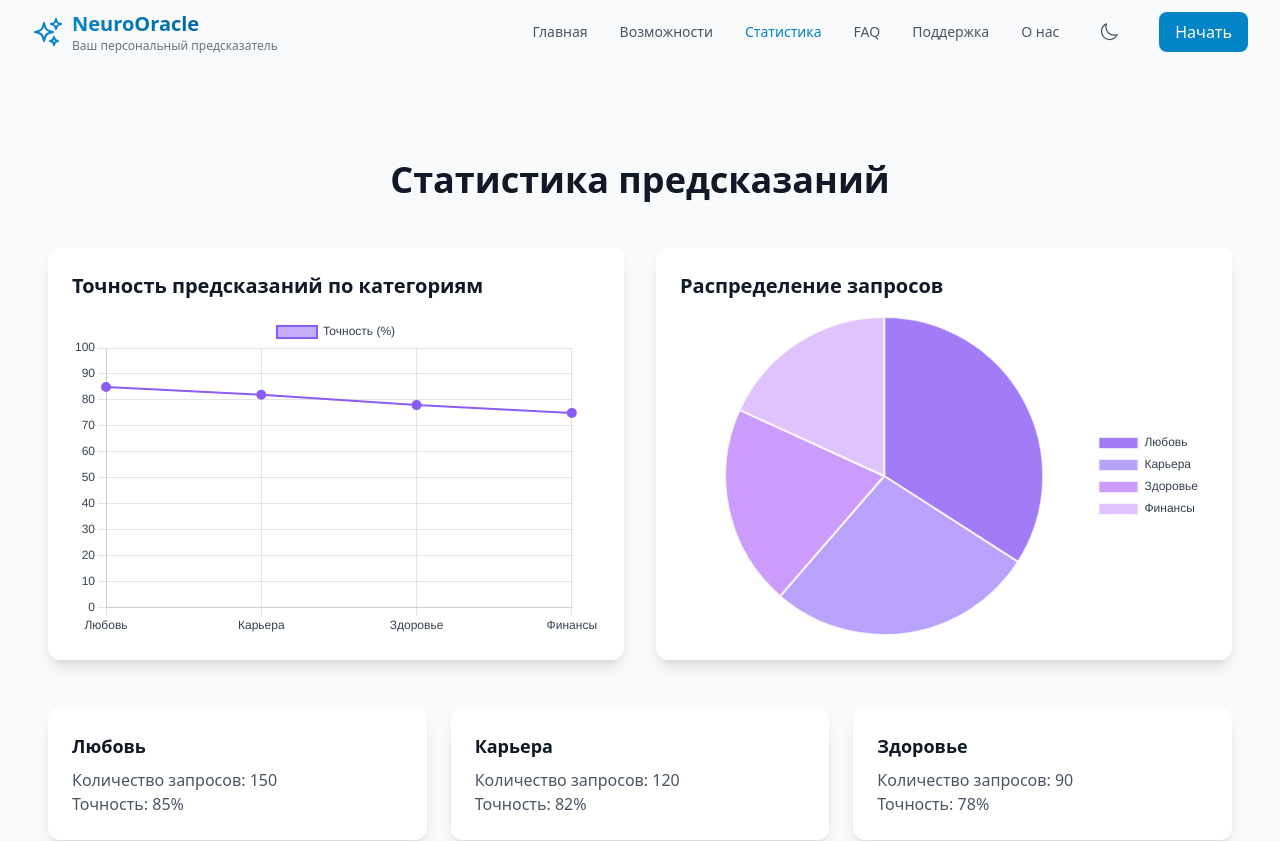
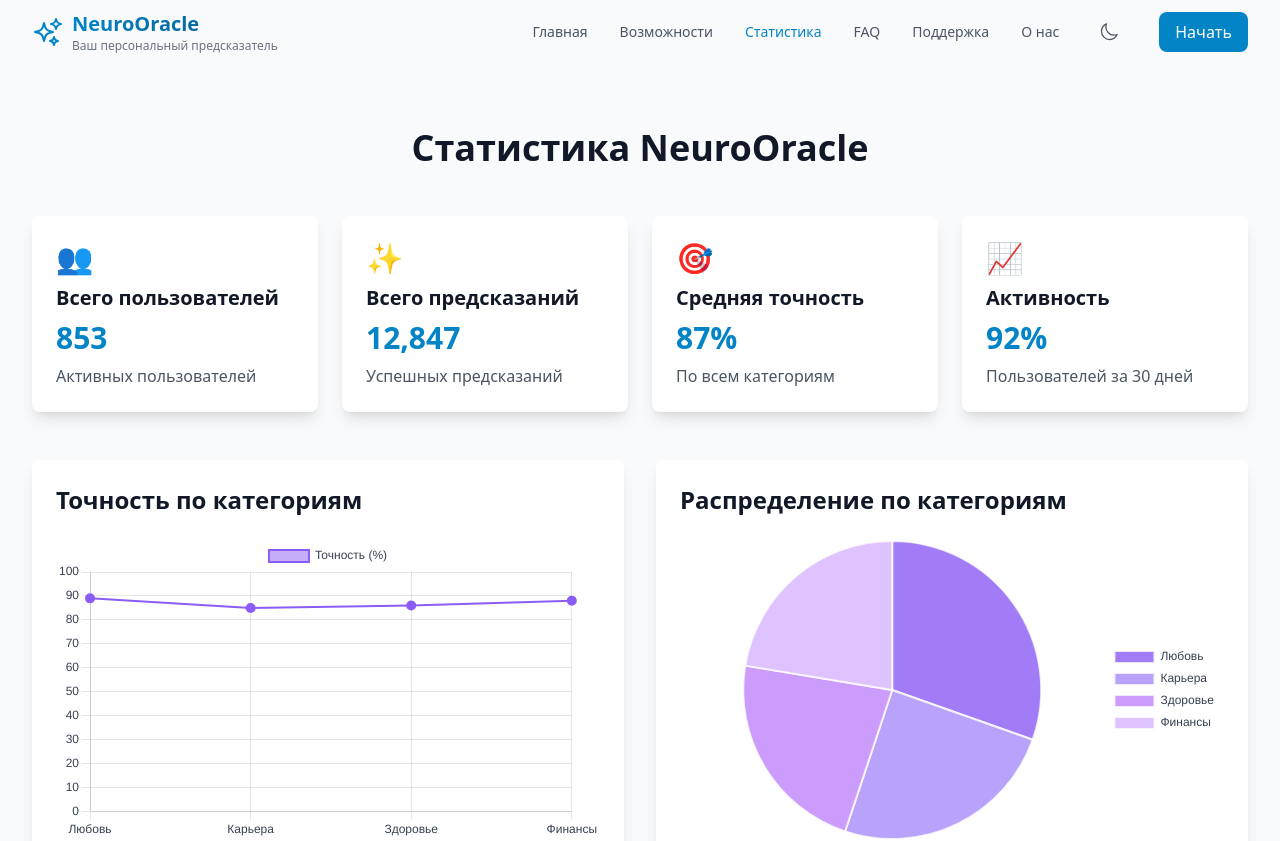
Before and after one commit to lesha358/NeuroOracle, a Next.js app: page /stats in a window 1280 px wide. Shown: the top 841 px of the page. Built offline with nearby package versions, Linux system fonts and the light colour scheme.

Commit message:
feat: обновлена страница статистики с более подробной информацией

```diff
--- a/pages/stats.tsx
+++ b/pages/stats.tsx
@@ -1,105 +1,95 @@
 import { NextPage } from 'next';
-import Head from 'next/head';
 import { StatsChart } from '../components/StatsChart';
 import { StatsPieChart } from '../components/StatsPieChart';
 import { FadeIn } from '../components/FadeIn';
 
 const stats = [
   {
-    title: 'Общая точность',
-    value: '83%',
-    description: 'Средняя точность предсказаний'
+    title: 'Всего пользователей',
+    value: '853',
+    description: 'Активных пользователей',
+    icon: '👥'
   },
   {
     title: 'Всего предсказаний',
-    value: '15,234',
-    description: 'Успешных предсказаний'
+    value: '12,847',
+    description: 'Успешных предсказаний',
+    icon: '✨'
   },
   {
-    title: 'Активных пользователей',
-    value: '2,456',
-    description: 'Ежемесячно'
+    title: 'Средняя точность',
+    value: '87%',
+    description: 'По всем категориям',
+    icon: '🎯'
   },
   {
-    title: 'Среднее время ответа',
-    value: '1.2с',
-    description: 'На обработку запроса'
+    title: 'Активность',
+    value: '92%',
+    description: 'Пользователей за 30 дней',
+    icon: '📈'
   }
 ];
 
 const categoryData = [
-  { name: 'Любовь', count: 5234, accuracy: 85 },
-  { name: 'Карьера', count: 4123, accuracy: 82 },
-  { name: 'Здоровье', count: 3456, accuracy: 81 },
-  { name: 'Финансы', count: 3421, accuracy: 84 }
-];
-
-const mockData = [
-  { name: 'Любовь', count: 150, accuracy: 85 },
-  { name: 'Карьера', count: 120, accuracy: 82 },
-  { name: 'Здоровье', count: 90, accuracy: 78 },
-  { name: 'Финансы', count: 80, accuracy: 75 },
+  { name: 'Любовь', count: 3847, accuracy: 89 },
+  { name: 'Карьера', count: 3124, accuracy: 85 },
+  { name: 'Здоровье', count: 2845, accuracy: 86 },
+  { name: 'Финансы', count: 2831, accuracy: 88 }
 ];
 
 const StatsPage: NextPage = () => {
   return (
     <div className="min-h-screen bg-gray-50 dark:bg-gray-900 transition-colors duration-200">
-      <Head>
-        <title>Статистика - NeuroOracle</title>
-        <meta name="description" content="Статистика работы NeuroOracle" />
-      </Head>
-
-      <main className="container mx-auto px-4 py-8">
       <div className="max-w-7xl mx-auto px-4 sm:px-6 lg:px-8 py-12">
         <FadeIn>
           <h1 className="text-4xl font-bold text-center mb-12 text-gray-900 dark:text-white">
-              Статистика предсказаний
+            Статистика NeuroOracle
           </h1>
         </FadeIn>
 
-          <div className="grid grid-cols-1 md:grid-cols-2 gap-8">
+        <div className="grid grid-cols-1 md:grid-cols-2 lg:grid-cols-4 gap-6 mb-12">
+          {stats.map((stat, index) => (
+            <FadeIn key={index}>
+              <div className="bg-white dark:bg-gray-800 rounded-lg shadow-lg p-6">
+                <div className="text-3xl mb-2">{stat.icon}</div>
+                <h2 className="text-xl font-semibold text-gray-900 dark:text-white mb-2">
+                  {stat.title}
+                </h2>
+                <div className="text-3xl font-bold text-primary-600 dark:text-primary-400 mb-2">
+                  {stat.value}
+                </div>
+                <p className="text-gray-600 dark:text-gray-300">
+                  {stat.description}
+                </p>
+              </div>
+            </FadeIn>
+          ))}
+        </div>
+
+        <div className="grid grid-cols-1 lg:grid-cols-2 gap-8">
           <FadeIn>
-              <div className="bg-white dark:bg-gray-800 p-6 rounded-xl shadow-lg">
-                <h2 className="text-xl font-semibold mb-4 text-gray-900 dark:text-white">
-                  Точность предсказаний по категориям
+            <div className="bg-white dark:bg-gray-800 rounded-lg shadow-lg p-6">
+              <h2 className="text-2xl font-semibold text-gray-900 dark:text-white mb-6">
+                Точность по категориям
               </h2>
-                <div className="h-80">
-                  <StatsChart data={mockData} />
+              <div className="h-[300px]">
+                <StatsChart data={categoryData} />
               </div>
             </div>
           </FadeIn>
 
           <FadeIn>
-              <div className="bg-white dark:bg-gray-800 p-6 rounded-xl shadow-lg">
-                <h2 className="text-xl font-semibold mb-4 text-gray-900 dark:text-white">
-                  Распределение запросов
+            <div className="bg-white dark:bg-gray-800 rounded-lg shadow-lg p-6">
+              <h2 className="text-2xl font-semibold text-gray-900 dark:text-white mb-6">
+                Распределение по категориям
               </h2>
-                <div className="h-80">
-                  <StatsPieChart data={mockData} />
+              <div className="h-[300px]">
+                <StatsPieChart data={categoryData} />
               </div>
             </div>
           </FadeIn>
         </div>
-
-          <div className="mt-12 grid grid-cols-1 md:grid-cols-3 gap-6">
-            {mockData.map((category) => (
-              <FadeIn key={category.name}>
-                <div className="bg-white dark:bg-gray-800 p-6 rounded-xl shadow-lg">
-                  <h3 className="text-lg font-semibold mb-2 text-gray-900 dark:text-white">
-                    {category.name}
-                  </h3>
-                  <p className="text-gray-600 dark:text-gray-300">
-                    Количество запросов: {category.count}
-                  </p>
-                  <p className="text-gray-600 dark:text-gray-300">
-                    Точность: {category.accuracy}%
-                  </p>
       </div>
-              </FadeIn>
-            ))}
-          </div>
-        </div>
-      </main>
     </div>
   );
 };
```
Lines whose indentation alone changed are shown as unchanged.
